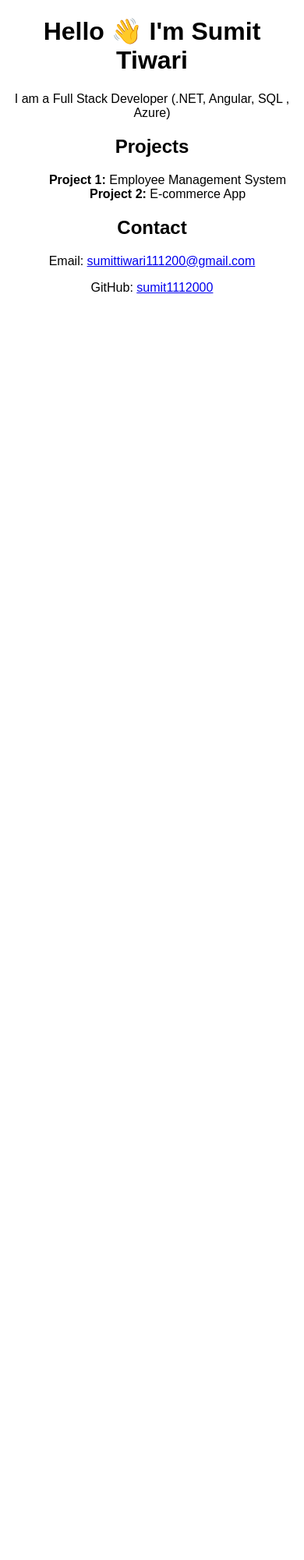
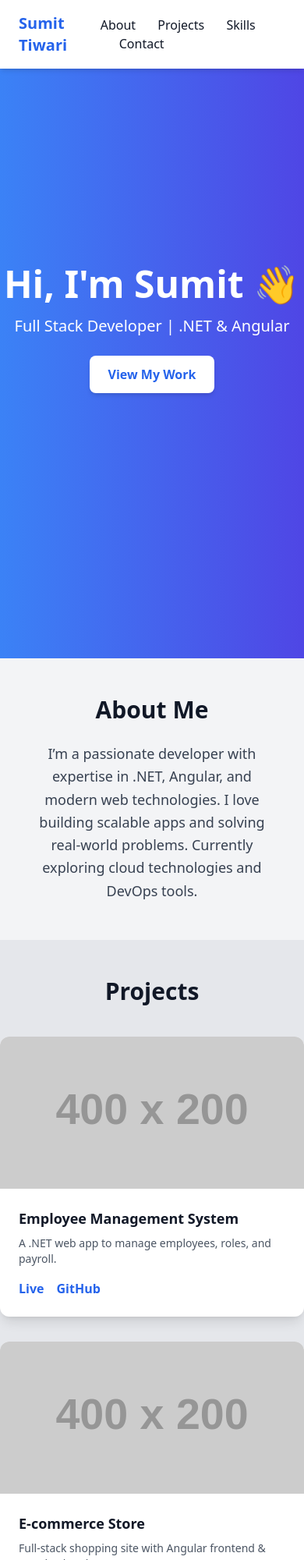
Before and after one commit to sumit1112000/portfolio, a plain HTML site: page index.html in a window 390 px wide. Shown: the top 2000 px of the page at 78% size. Before the commit the page ends 844 px from the top, so only its background shows below. Drawn offline with nearby package versions, Linux system fonts and the light colour scheme; placeholder pictures from the web are drawn by us.

Commit message:
Update index.html

```diff
--- a/index.html
+++ b/index.html
@@ -1,20 +1,109 @@
 <!DOCTYPE html>
-<html>
+<html lang="en">
 <head>
+  <meta charset="UTF-8">
+  <meta name="viewport" content="width=device-width, initial-scale=1.0">
   <title>Sumit Tiwari | Portfolio</title>
+  <script src="https://cdn.tailwindcss.com"></script>
 </head>
-<body style="font-family: Arial; text-align:center;">
-  <h1>Hello 👋 I'm Sumit Tiwari</h1>
-  <p>I am a Full Stack Developer (.NET, Angular, SQL , Azure)</p>
+<body class="bg-gray-100 text-gray-900 font-sans">
 
-  <h2>Projects</h2>
-  <ul style="list-style:none;">
-    <li><b>Project 1:</b> Employee Management System</li>
-    <li><b>Project 2:</b> E-commerce App</li>
-  </ul>
+  <!-- Navbar -->
+  <nav class="bg-white shadow-md fixed w-full top-0 z-50">
+    <div class="max-w-6xl mx-auto px-6 py-4 flex justify-between items-center">
+      <h1 class="text-xl font-bold text-blue-600">Sumit Tiwari</h1>
+      <div class="space-x-6">
+        <a href="#about" class="hover:text-blue-600">About</a>
+        <a href="#projects" class="hover:text-blue-600">Projects</a>
+        <a href="#skills" class="hover:text-blue-600">Skills</a>
+        <a href="#contact" class="hover:text-blue-600">Contact</a>
+      </div>
+    </div>
+  </nav>
 
-  <h2>Contact</h2>
-  <p>Email: <a href="mailto:sumittiwari111200@gmail.com">sumittiwari111200@gmail.com</a></p>
-  <p>GitHub: <a href="https://github.com/sumit1112000">sumit1112000</a></p>
+  <!-- Hero Section -->
+  <section class="h-screen flex flex-col justify-center items-center text-center bg-gradient-to-r from-blue-500 to-indigo-600 text-white">
+    <h2 class="text-5xl font-extrabold mb-4">Hi, I'm Sumit 👋</h2>
+    <p class="text-xl mb-6">Full Stack Developer | .NET & Angular</p>
+    <a href="#projects" class="px-6 py-3 bg-white text-blue-600 font-semibold rounded-lg shadow-md hover:bg-gray-200">
+      View My Work
+    </a>
+  </section>
+
+  <!-- About -->
+  <section id="about" class="max-w-4xl mx-auto p-12">
+    <h3 class="text-3xl font-bold mb-6 text-center">About Me</h3>
+    <p class="text-lg text-gray-700 leading-relaxed text-center">
+      I’m a passionate developer with expertise in .NET, Angular, and modern web technologies.
+      I love building scalable apps and solving real-world problems. Currently exploring cloud technologies and DevOps tools.
+    </p>
+  </section>
+
+  <!-- Projects -->
+  <section id="projects" class="bg-gray-200 py-12">
+    <div class="max-w-6xl mx-auto">
+      <h3 class="text-3xl font-bold mb-10 text-center">Projects</h3>
+      <div class="grid md:grid-cols-3 gap-8">
+
+        <!-- Project Card -->
+        <div class="bg-white rounded-xl shadow-lg overflow-hidden hover:scale-105 transform transition">
+          <img src="https://via.placeholder.com/400x200" alt="Project 1" class="w-full">
+          <div class="p-6">
+            <h4 class="font-bold text-lg">Employee Management System</h4>
+            <p class="text-gray-600 text-sm mt-2">A .NET web app to manage employees, roles, and payroll.</p>
+            <div class="mt-4 flex space-x-4">
+              <a href="#" class="text-blue-600 font-semibold">Live</a>
+              <a href="#" class="text-blue-600 font-semibold">GitHub</a>
+            </div>
+          </div>
+        </div>
+
+        <div class="bg-white rounded-xl shadow-lg overflow-hidden hover:scale-105 transform transition">
+          <img src="https://via.placeholder.com/400x200" alt="Project 2" class="w-full">
+          <div class="p-6">
+            <h4 class="font-bold text-lg">E-commerce Store</h4>
+            <p class="text-gray-600 text-sm mt-2">Full-stack shopping site with Angular frontend & .NET backend.</p>
+            <div class="mt-4 flex space-x-4">
+              <a href="#" class="text-blue-600 font-semibold">Live</a>
+              <a href="#" class="text-blue-600 font-semibold">GitHub</a>
+            </div>
+          </div>
+        </div>
+
+        <div class="bg-white rounded-xl shadow-lg overflow-hidden hover:scale-105 transform transition">
+          <img src="https://via.placeholder.com/400x200" alt="Project 3" class="w-full">
+          <div class="p-6">
+            <h4 class="font-bold text-lg">Task Tracker</h4>
+            <p class="text-gray-600 text-sm mt-2">A productivity tool to track tasks, deadlines, and goals.</p>
+            <div class="mt-4 flex space-x-4">
+              <a href="#" class="text-blue-600 font-semibold">Live</a>
+              <a href="#" class="text-blue-600 font-semibold">GitHub</a>
+            </div>
+          </div>
+        </div>
+
+      </div>
+    </div>
+  </section>
+
+  <!-- Skills -->
+  <section id="skills" class="max-w-6xl mx-auto py-12 px-6 text-center">
+    <h3 class="text-3xl font-bold mb-6">Skills</h3>
+    <p class="text-lg text-gray-700">.NET | C# | Angular | SQL | JavaScript | HTML | CSS | React</p>
+  </section>
+
+  <!-- Contact -->
+  <section id="contact" class="bg-gray-900 text-white py-12 text-center">
+    <h3 class="text-3xl font-bold mb-6">Contact Me</h3>
+    <p class="mb-2">📧 Email: <a href="mailto:sumit@example.com" class="text-blue-400">sumit@example.com</a></p>
+    <p class="mb-2">💻 GitHub: <a href="https://github.com/sumit1112000" class="text-blue-400">sumit1112000</a></p>
+    <p>🔗 LinkedIn: <a href="https://linkedin.com/in/sumit1112000" class="text-blue-400">sumit1112000</a></p>
+  </section>
+
+  <!-- Footer -->
+  <footer class="bg-gray-800 text-gray-400 text-center py-4">
+    © 2025 Sumit Tiwari. All rights reserved.
+  </footer>
+
 </body>
 </html>
```
